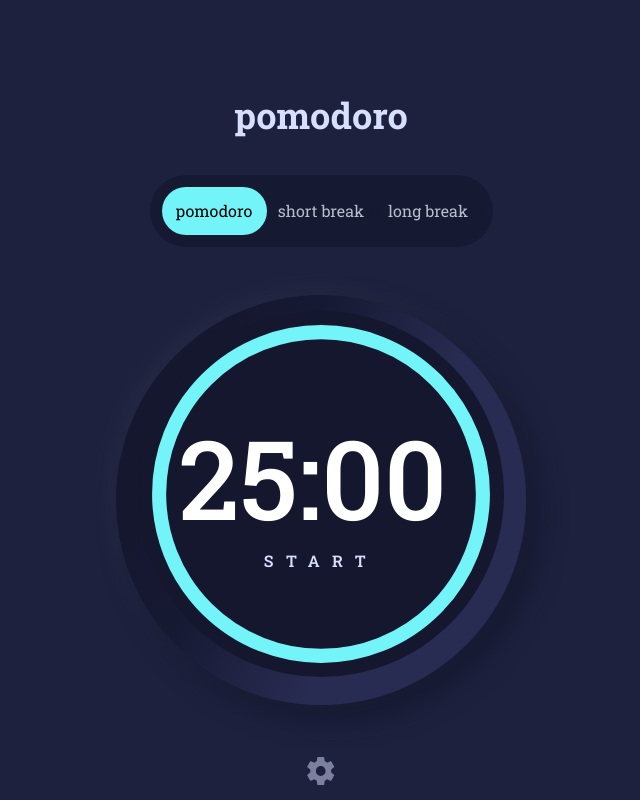
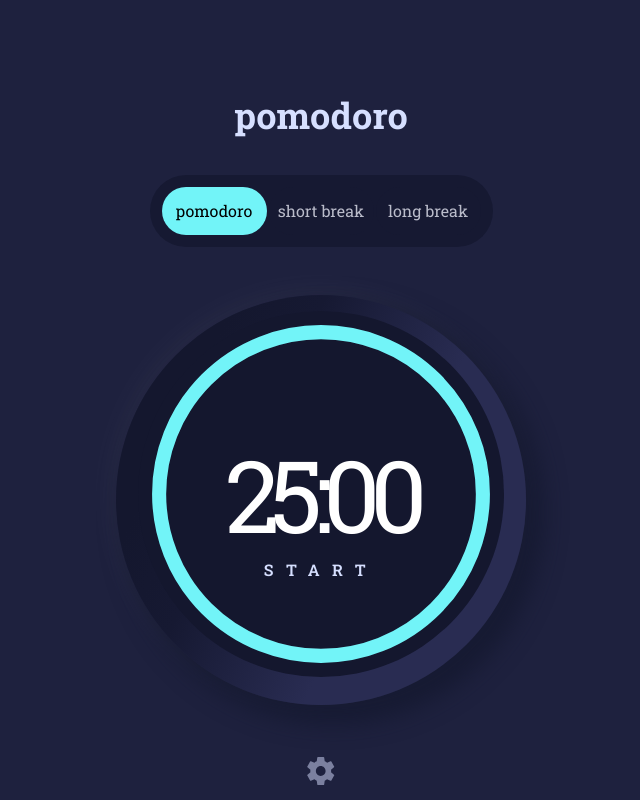
Before and after one commit to rf1303/Pomodoro-App, a React (Vite) app: page / in a window 1280 px wide. Shown: the whole page, without its empty margins (319-959 px from the left). Built offline with nearby package versions, Linux system fonts and the light colour scheme.

Commit message:
refactorizando time Tailwind

```diff
--- a/src/ClockTime.jsx
+++ b/src/ClockTime.jsx
@@ -56,13 +56,13 @@ function ClockTime() {
                     <circle cx="130" cy="130" r="115" stroke="hsl(227, 100%, 92%, 0.05)" strokeWidth="10" fill="none" />
                     <circle cx="130" cy="130" r="115" stroke="currentColor" strokeWidth="10" fill="none" strokeDasharray={circumference} strokeDashoffset={strokeDashoffset} strokeLinecap="round" className="transition-all duration-1000 ease-linear"/></svg>
 
-                <div className="absolute inset-x-[11%] inset-y-[23%] text-time-2 font-medium text-white  ">
+                <div className="absolute inset-0 text-time-1  text-white tracking-[-10px] flex items-center justify-center ">
                     {formatTime(timeLeft)}
                 </div>
 
                 <button
                     onClick={handleToggleTimer}
-                    className="absolute inset-x-[26%] inset-y-[65%] text-blue-100 font-semibold text-base uppercase tracking-[0.775rem] text-center hover:scale-105"
+                    className="absolute inset-y-[74%] text-blue-100 font-semibold text-base uppercase tracking-[0.775rem] flex items-end justify-center  hover:scale-115"
                 >
                     {clockStart ? 'start' : isRunning ? 'pause' : 'restart'}
                 </button>
--- a/src/SettingsOptions.jsx
+++ b/src/SettingsOptions.jsx
@@ -13,11 +13,12 @@ export const IconCheck = () => (
 function SettingsOptions({ onClose }) {
     const { color, timeLeft, setTimeLeft, font, setColor, mode, setMode, duration, setDuration, PomodoroOptions, setIsSettingOption, isSettingOption, activeFont, setActiveFont, colorNames } = useSettingsPerfil();
 
+    useEffect(() => {
+        setTimeLeft(duration[mode] * 60);
+    }, [duration, mode])
+
     const handleInputArrows = (option, value) => {
-        console.log('option, value:', option, value);
         setDuration(prev => ({ ...prev, [option]: value }))
-        setTimeLeft(duration[option] * 60);
-        console.log('duration[option]:', duration[option])
     }
 
     const handleSubmit = (e) => {
```
